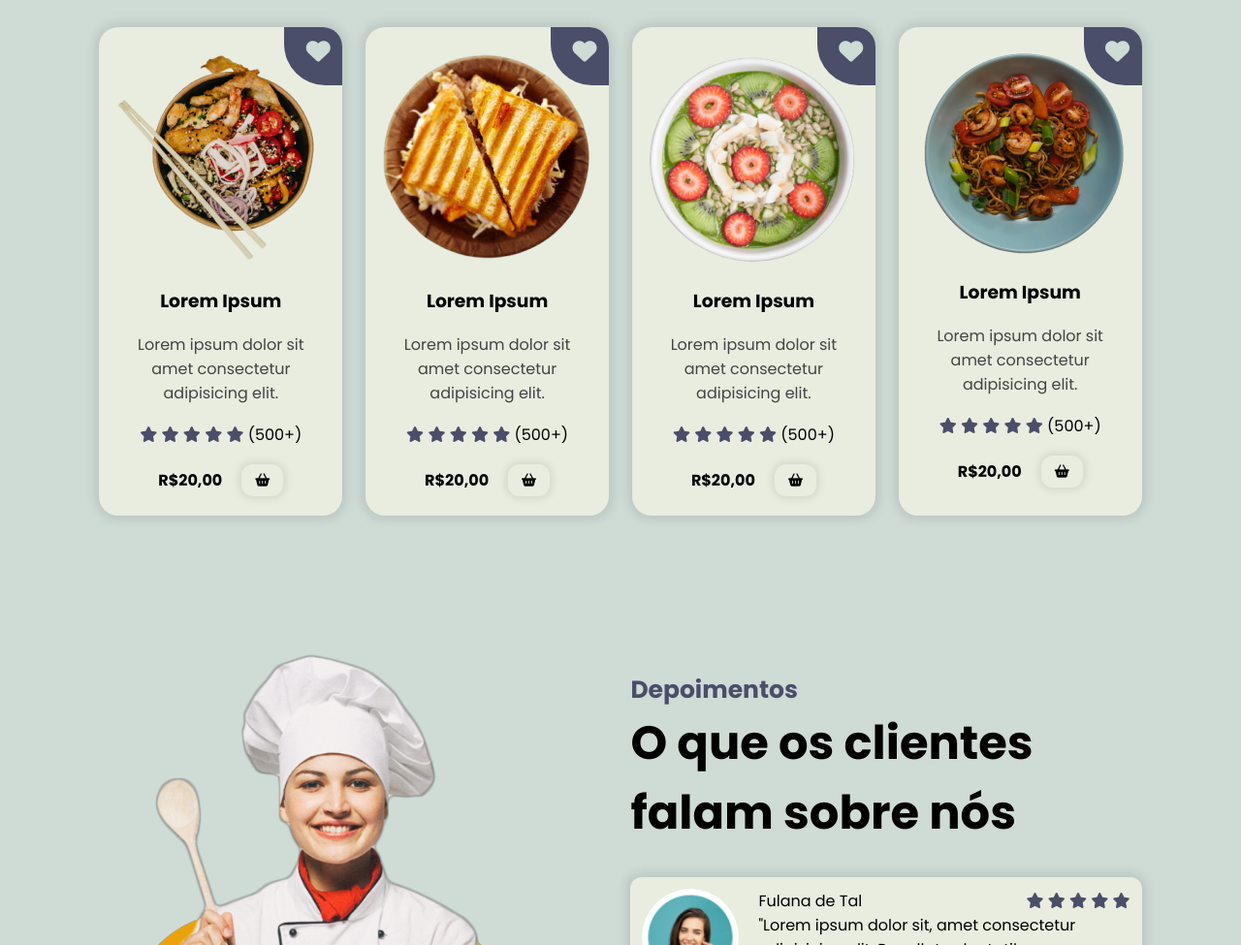
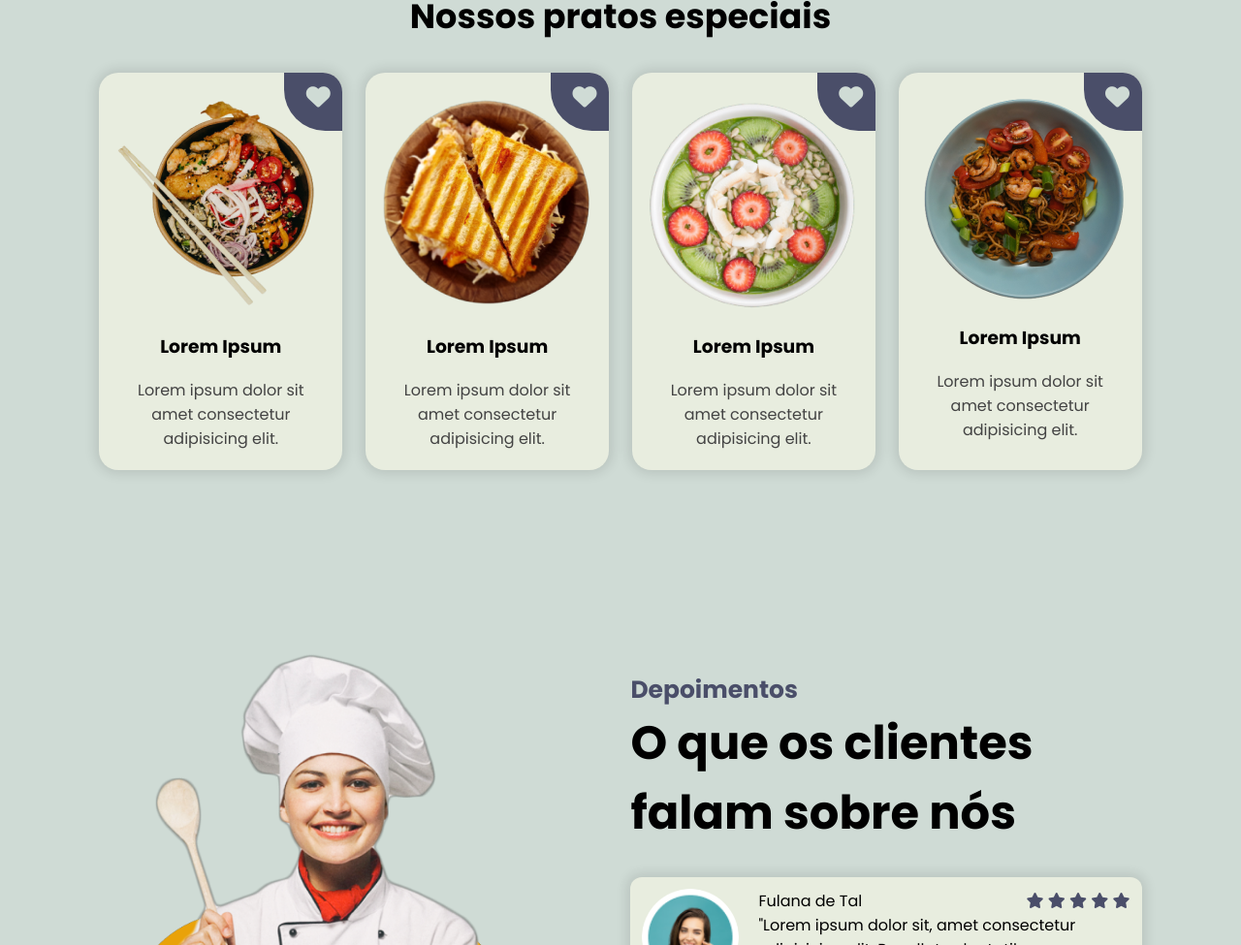
Before and after one commit to VioletCannary/Metas, a plain HTML site: page index.html in a window 1280 px wide. Shown: the part 1213-2188 px from the top of the page at 97% size. Drawn offline with nearby package versions, Linux system fonts and the light colour scheme.

Commit message:
configuração

```diff
--- a/index.html
+++ b/index.html
@@ -20,7 +20,7 @@
                     <a href="#home">Início</a>
                 </li>
                 <li class="nav-item">
-                    <a href="#menu">Cardápio</a>
+                    <a href="#menu">Conheça</a>
                 </li>
                 <li class="nav-item">
                     <a href="#testimonials">Avaliações</a>
@@ -42,7 +42,7 @@
                     <a href="#home">Início</a>
                 </li>
                 <li class="nav-item">
-                    <a href="#menu">Cardápio</a>
+                    <a href="#menu">Conheça</a>
                 </li>
                 <li class="nav-item">
                     <a href="#testimonials">Avaliações</a>
@@ -69,7 +69,7 @@
                 </p>
 
                 <div id="cta_buttons">
-                    <a href="#" class="btn-default">
+                    <a href="#menu" class="btn-default">
                         Acessar agora
                     </a>
 
@@ -120,22 +120,6 @@
                     <span class="dish-description">
                         Lorem ipsum dolor sit amet consectetur adipisicing elit.
                     </span>
-
-                    <div class="dish-rate">
-                        <i class="fa-solid fa-star"></i>
-                        <i class="fa-solid fa-star"></i>
-                        <i class="fa-solid fa-star"></i>
-                        <i class="fa-solid fa-star"></i>
-                        <i class="fa-solid fa-star"></i>
-                        <span>(500+)</span>
-                    </div>
-
-                    <div class="dish-price">
-                        <h4>R$20,00</h4>
-                        <button class="btn-default">
-                            <i class="fa-solid fa-basket-shopping"></i>
-                        </button>
-                    </div>
                 </div>
 
                 <div class="dish">
@@ -152,22 +136,6 @@
                     <span class="dish-description">
                         Lorem ipsum dolor sit amet consectetur adipisicing elit.
                     </span>
-
-                    <div class="dish-rate">
-                        <i class="fa-solid fa-star"></i>
-                        <i class="fa-solid fa-star"></i>
-                        <i class="fa-solid fa-star"></i>
-                        <i class="fa-solid fa-star"></i>
-                        <i class="fa-solid fa-star"></i>
-                        <span>(500+)</span>
-                    </div>
-
-                    <div class="dish-price">
-                        <h4>R$20,00</h4>
-                        <button class="btn-default">
-                            <i class="fa-solid fa-basket-shopping"></i>
-                        </button>
-                    </div>
                 </div>
 
                 <div class="dish">
@@ -184,22 +152,6 @@
                     <span class="dish-description">
                         Lorem ipsum dolor sit amet consectetur adipisicing elit.
                     </span>
-
-                    <div class="dish-rate">
-                        <i class="fa-solid fa-star"></i>
-                        <i class="fa-solid fa-star"></i>
-                        <i class="fa-solid fa-star"></i>
-                        <i class="fa-solid fa-star"></i>
-                        <i class="fa-solid fa-star"></i>
-                        <span>(500+)</span>
-                    </div>
-
-                    <div class="dish-price">
-                        <h4>R$20,00</h4>
-                        <button class="btn-default">
-                            <i class="fa-solid fa-basket-shopping"></i>
-                        </button>
-                    </div>
                 </div>
 
                 <div class="dish">
@@ -216,22 +168,6 @@
                     <span class="dish-description">
                         Lorem ipsum dolor sit amet consectetur adipisicing elit.
                     </span>
-
-                    <div class="dish-rate">
-                        <i class="fa-solid fa-star"></i>
-                        <i class="fa-solid fa-star"></i>
-                        <i class="fa-solid fa-star"></i>
-                        <i class="fa-solid fa-star"></i>
-                        <i class="fa-solid fa-star"></i>
-                        <span>(500+)</span>
-                    </div>
-
-                    <div class="dish-price">
-                        <h4>R$20,00</h4>
-                        <button class="btn-default">
-                            <i class="fa-solid fa-basket-shopping"></i>
-                        </button>
-                    </div>
                 </div>
             </div>
         </section>
```
